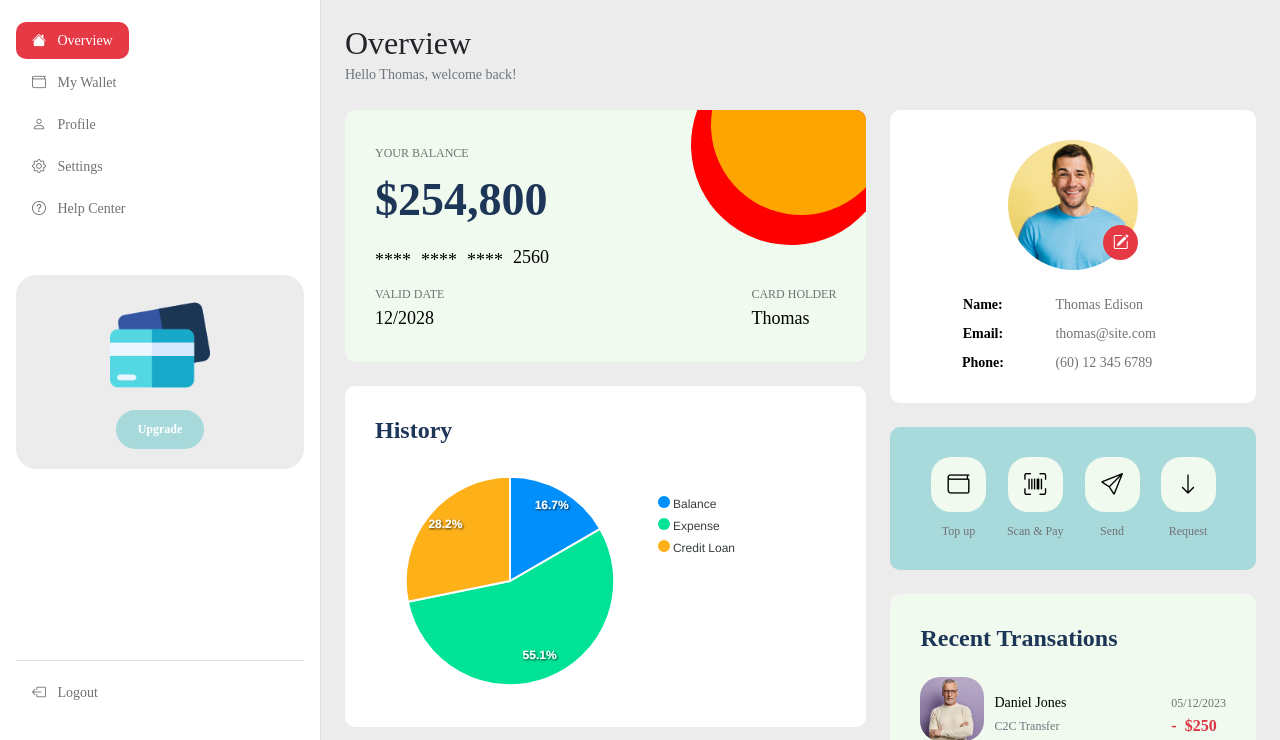
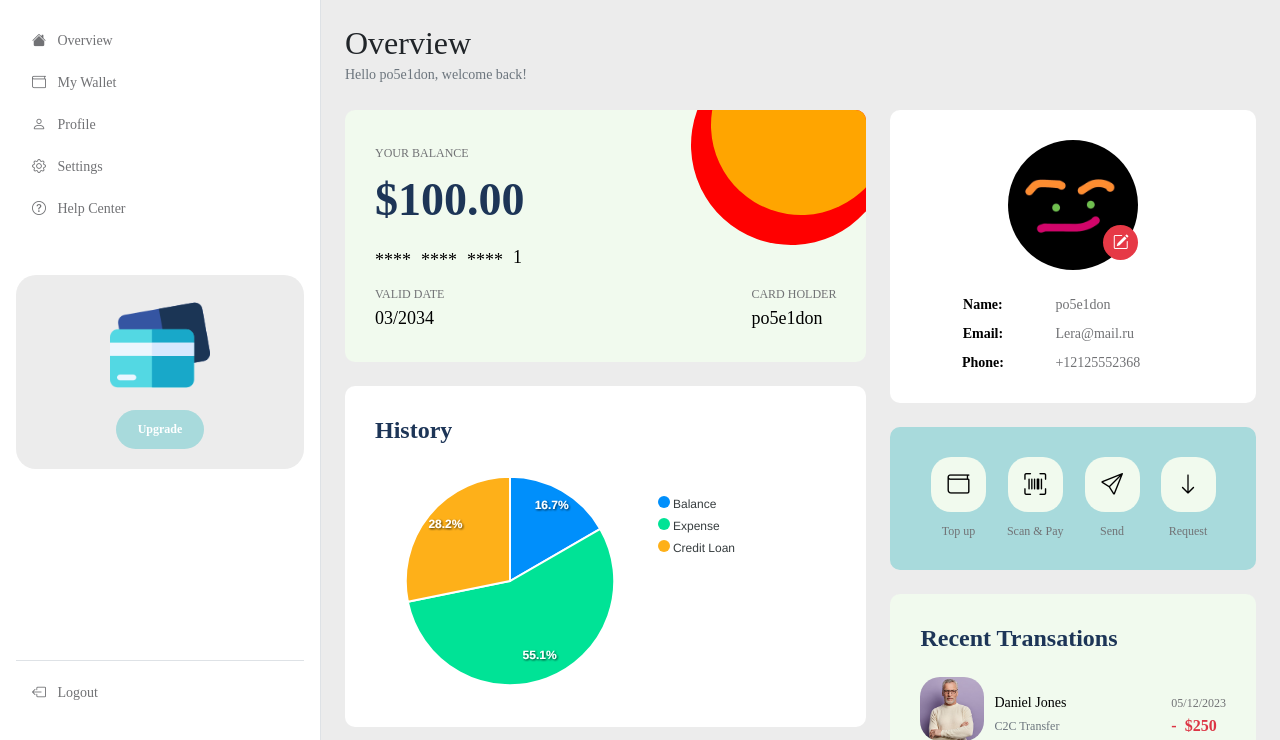
Before and after one commit to po5e1don22/Mini-Finance, a Django app: page / in a window 1280 px wide. Shown: the part 65-805 px from the top of the page. Run offline with Django 4.2, Linux system fonts and the light colour scheme; a user stored in the database is signed in; data comes from the database, SQL or seed files in the repository; both versions use the stored data as it was after the commit; some libraries are stand-ins or nearby versions; some web fonts are replaced.

Commit message:
feat: Complete user info display and add balance field to model

```diff
--- a/frilance/main/templates/main/base/base.html
+++ b/frilance/main/templates/main/base/base.html
@@ -219,35 +219,35 @@ Bootstrap 5 Dashboard Admin Template
             <nav id="sidebarMenu" class="col-md-3 col-lg-3 d-md-block sidebar collapse">
                 <div class="position-sticky py-4 px-3 sidebar-sticky">
                     <ul class="nav flex-column h-100">
-                        <li class="nav-item">
-                            <a class="nav-link active" aria-current="page" href="{% url "main:main" %}">
+                        <li class="nav-item {% if request.resolver_match.url_name == '/' %}active{% endif %}">
+                            <a class="nav-link" href="{% url "main:main" %}">
                                 <i class="bi-house-fill me-2"></i>
                                 Overview
                             </a>
                         </li>
 
-                        <li class="nav-item">
+                        <li class="nav-item {% if request.resolver_match.url_name == 'wallet' %}active{% endif %}">
                             <a class="nav-link" href="{% url "wallet:wallet" %}">
                                 <i class="bi-wallet me-2"></i>
                                 My Wallet
                             </a>
                         </li>
 
-                        <li class="nav-item">
+                        <li class="nav-item {% if request.resolver_match.url_name == 'profile' %}active{% endif %}">
                             <a class="nav-link" href="{% url "profile:profile" %}">
                                 <i class="bi-person me-2"></i>
                                 Profile
                             </a>
                         </li>
 
-                        <li class="nav-item">
+                        <li class="nav-item {% if request.resolver_match.url_name == 'settings' %}active{% endif %}">
                             <a class="nav-link" href="{% url "settings:settings" %}">
                                 <i class="bi-gear me-2"></i>
                                 Settings
                             </a>
                         </li>
 
-                        <li class="nav-item">
+                        <li class="nav-item {% if request.resolver_match.url_name == 'FAQ' %}active{% endif %}">
                             <a class="nav-link" href="{% url "FAQ:FAQ" %}">
                                 <i class="bi-question-circle me-2"></i>
                                 Help Center
@@ -256,7 +256,6 @@ Bootstrap 5 Dashboard Admin Template
 
                         <li class="nav-item featured-box mt-lg-5 mt-4 mb-4">
                             <img src="{% static "images/credit-card.png" %} " class="img-fluid" alt="">
-
                             <a class="btn custom-btn" href="#">Upgrade</a>
                         </li>
 
--- a/frilance/main/templates/main/index.html
+++ b/frilance/main/templates/main/index.html
@@ -7,7 +7,7 @@
                     <div class="title-group mb-3">
                         <h1 class="h2 mb-0">Overview</h1>
 
-                        <small class="text-muted">Hello Thomas, welcome back!</small>
+                        <small class="text-muted">Hello {{user.username}}, welcome back!</small>
                     </div>
 
                     <div class="row my-4">
@@ -15,24 +15,25 @@
                             <div class="custom-block custom-block-balance">
                                 <small>Your Balance</small>
 
-                                <h2 class="mt-2 mb-3">$254,800</h2>
+                                <h2 class="mt-2 mb-3">${{user.card.balance}}</h2>
 
                                 <div class="custom-block-numbers d-flex align-items-center">
                                     <span>****</span>
                                     <span>****</span>
                                     <span>****</span>
-                                    <p>2560</p>
+                                    <p>{{ user.card.card_number|slice:"-4:" }}</p>
                                 </div>
 
                                 <div class="d-flex">
                                     <div>
                                         <small>Valid Date</small>
-                                        <p>12/2028</p>
+                                        <p><p>{{ user.card.expiration_date|date:"m/Y" }}</p>
+                                    </p>
                                     </div>
 
                                     <div class="ms-auto">
                                         <small>Card Holder</small>
-                                        <p>Thomas</p>
+                                        <p>{{user.username}}</p>
                                     </div>
                                 </div>
                             </div>
@@ -160,7 +161,7 @@
                         <div class="col-lg-5 col-12">
                             <div class="custom-block custom-block-profile-front custom-block-profile text-center bg-white">
                                 <div class="custom-block-profile-image-wrap mb-4">
-                                    <img src="{% static "images/medium-shot-happy-man-smiling.jpg" %} " class="custom-block-profile-image img-fluid" alt="">
+                                    <img src="{{user.account.image.url}}" class="custom-block-profile-image img-fluid" alt="">
 
                                     <a href="setting.html" class="bi-pencil-square custom-block-edit-icon"></a>
                                 </div>
@@ -168,14 +169,14 @@
                                 <p class="d-flex flex-wrap mb-2">
                                     <strong>Name:</strong>
 
-                                    <span>Thomas Edison</span>
+                                    <span>{{user.username}}</span>
                                 </p>
 
                                 <p class="d-flex flex-wrap mb-2">
                                     <strong>Email:</strong>
 
                                     <a href="#">
-                                        thomas@site.com
+                                        {{user.email}}
                                     </a>
                                 </p>
 
@@ -183,7 +184,7 @@
                                     <strong>Phone:</strong>
 
                                     <a href="#">
-                                        (60) 12 345 6789
+                                        {{user.account.phone_number}}
                                     </a>
                                 </p>
                             </div>
--- a/frilance/user_profile/models.py
+++ b/frilance/user_profile/models.py
@@ -47,6 +47,10 @@ class Card(models.Model):
 
     expiration_date = models.DateTimeField(default = timezone.now()+timedelta(days=365*10))
 
+    balance = models.DecimalField(max_digits=10,
+                                  decimal_places=2,
+                                  default = 100)
+
 
 
 
```
Also changed, not shown: frilance/db.sqlite3, frilance/user_profile/migrations/0010_card_balance_alter_card_expiration_date.py (added), 1 other file.
